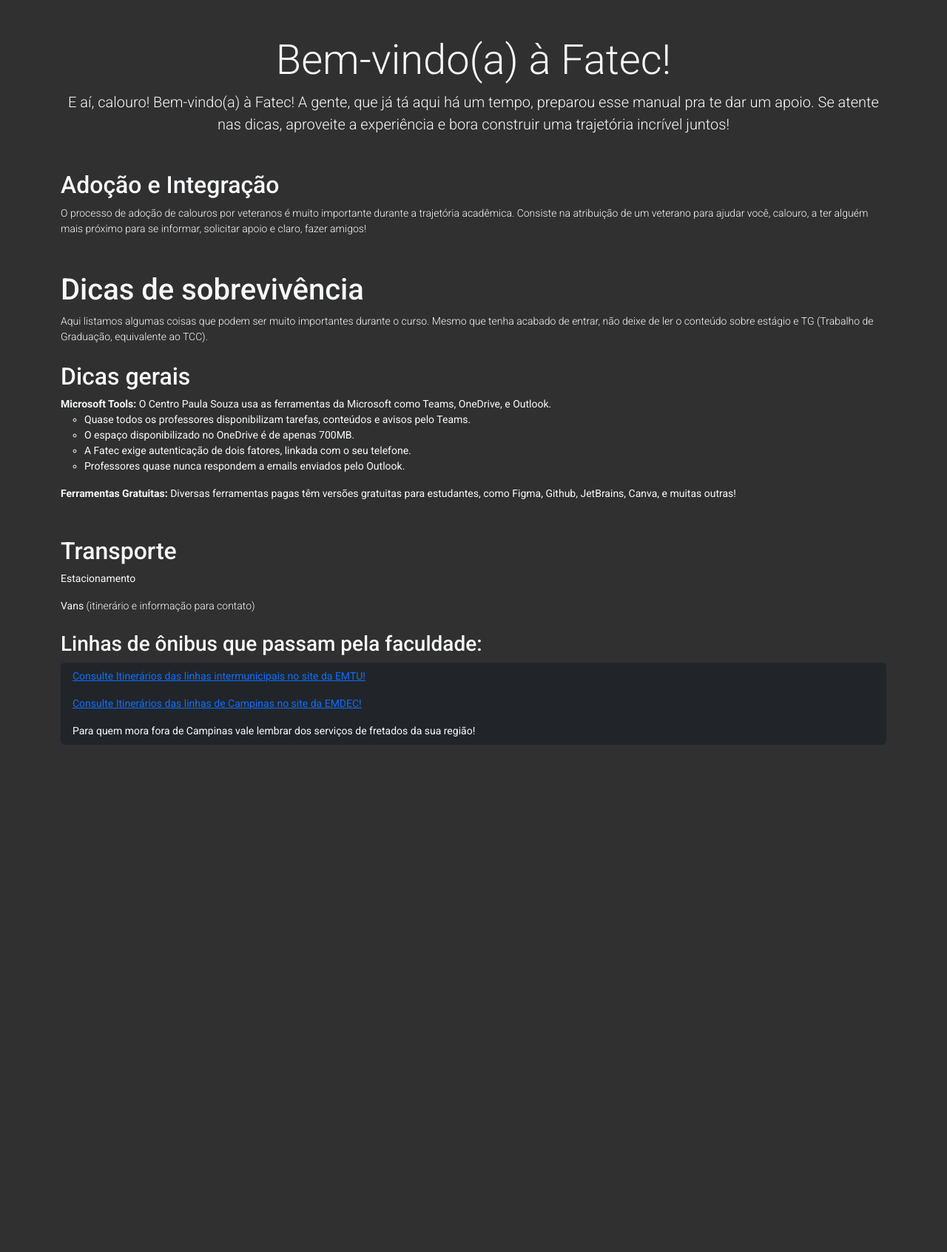
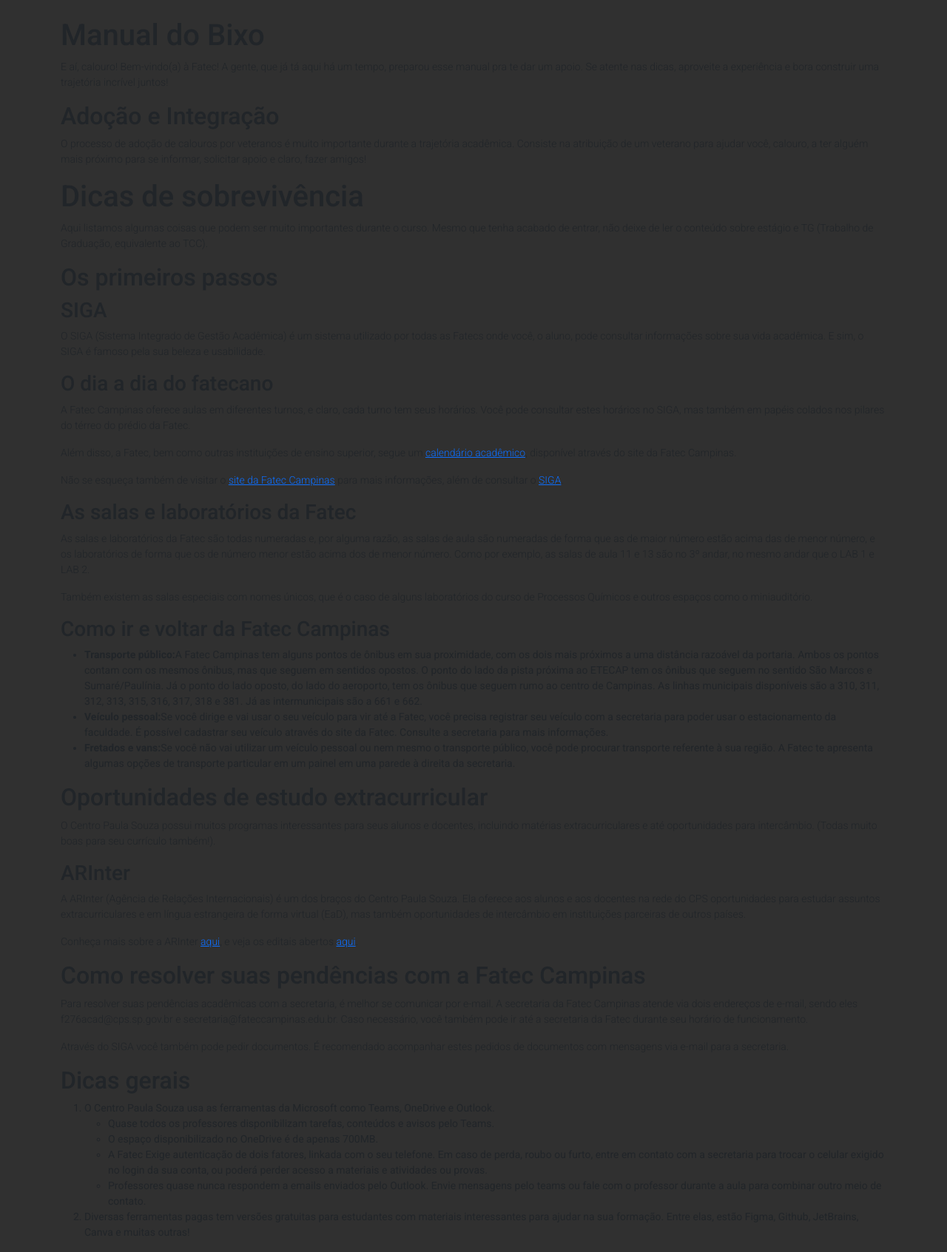
Before and after one commit to manual-dos-bixos/integracao-2, a Flask app: template app/templates/manual-dos-bixos.html in a window 1280 px wide. Shown: the whole page at 74% size. Before the commit the page ends 1007 px from the top, so only its background shows below. Run offline with Flask 3, Linux system fonts and the light colour scheme; the template is opened without the code that fills it, so the values that code supplies are empty; some web fonts are replaced.

Commit message:
adicionei conteúdo do manual

```diff
--- a/app/routes.py
+++ b/app/routes.py
@@ -75,3 +75,7 @@
             'curso': aluno.curso.sigla + ' - ' + aluno.curso.turno
         })
     return render_template('admin.html', alunos=alunos)
+
+@main.route('/manual', methods=['GET'])
+def get_manual():
+    return render_template('manual-dos-bixos.html')
--- a/app/templates/manual-dos-bixos.html
+++ b/app/templates/manual-dos-bixos.html
@@ -1,56 +1,62 @@
-{% extends 'base.html' %}
+{% extends "base.html" %}
 
-{% block title %} Manual dos Bixos {% endblock %}
+{% block title %}Manual do Bixo{% endblock %}
 
 {% block content %}
-<div class="container py-5 text-light">
-    <header class="mb-5 text-center">
-        <h1 class="display-4">Bem-vindo(a) à Fatec!</h1>
-        <p class="lead">E aí, calouro! Bem-vindo(a) à Fatec! A gente, que já tá aqui há um tempo, preparou esse manual pra te dar um apoio. Se atente nas dicas, aproveite a experiência e bora construir uma trajetória incrível juntos!</p>
-    </header>
+<div class="container mt-4">
+    <h1>Manual do Bixo</h1>
+    <p>E aí, calouro! Bem-vindo(a) à Fatec! A gente, que já tá aqui há um tempo, preparou esse manual pra te dar um apoio. Se atente nas dicas, aproveite a experiência e bora construir uma trajetória incrível juntos!</p>
 
-    <section class="mb-5">
     <h2>Adoção e Integração</h2>
     <p>O processo de adoção de calouros por veteranos é muito importante durante a trajetória acadêmica. Consiste na atribuição de um veterano para ajudar você, calouro, a ter alguém mais próximo para se informar, solicitar apoio e claro, fazer amigos!</p>
-    </section>
 
-    <section class="mb-5">
     <h1>Dicas de sobrevivência</h1>
     <p>Aqui listamos algumas coisas que podem ser muito importantes durante o curso. Mesmo que tenha acabado de entrar, não deixe de ler o conteúdo sobre estágio e TG (Trabalho de Graduação, equivalente ao TCC).</p>
 
-        <h2 class="mt-4">Dicas gerais</h2>
-        <ul class="list-unstyled">
-            <li class="mb-3">
-                <strong>Microsoft Tools:</strong> O Centro Paula Souza usa as ferramentas da Microsoft como Teams, OneDrive, e Outlook.
+    <h2>Os primeiros passos</h2>
+    <h3>SIGA</h3>
+    <p>O SIGA (Sistema Integrado de Gestão Acadêmica) é um sistema utilizado por todas as Fatecs onde você, o aluno, pode consultar informações sobre sua vida acadêmica. E sim, o SIGA é famoso pela sua beleza e usabilidade.</p>
+
+    <h3>O dia a dia do fatecano</h3>
+    <p>A Fatec Campinas oferece aulas em diferentes turnos, e claro, cada turno tem seus horários. Você pode consultar estes horários no SIGA, mas também em papéis colados nos pilares do térreo do prédio da Fatec.</p>
+    <p>Além disso, a Fatec, bem como outras instituições de ensino superior, segue um <a href="https://fateccampinas.edu.br/site/wp-content/uploads/2024/12/Calendario-Escolar-2025-1o-Semestre_Fatec-Campinas.pdf" target="_blank">calendário acadêmico</a>, disponível através do site da Fatec Campinas.</p>
+    <p>Não se esqueça também de visitar o <a href="https://fateccampinas.edu.br/site/" target="_blank">site da Fatec Campinas</a> para mais informações, além de consultar o <a href="https://siga.cps.sp.gov.br/aluno/login.aspx" target="_blank">SIGA</a>.</p>
+
+    <h3>As salas e laboratórios da Fatec</h3>
+    <p>As salas e laboratórios da Fatec são todas numeradas e, por alguma razão, as salas de aula são numeradas de forma que as de maior número estão acima das de menor número, e os laboratórios de forma que os de número menor estão acima dos de menor número. Como por exemplo, as salas de aula 11 e 13 são no 3º andar, no mesmo andar que o LAB 1 e LAB 2.</p>
+    <p>Também existem as salas especiais com nomes únicos, que é o caso de alguns laboratórios do curso de Processos Químicos e outros espaços como o miniauditório.</p>
+
+    <h3>Como ir e voltar da Fatec Campinas</h3>
+    <ul>
+        <li><strong>Transporte público:</strong>A Fatec Campinas tem alguns pontos de ônibus em sua proximidade, com os dois mais próximos a uma distância razoável da portaria. Ambos os pontos contam com os mesmos ônibus, mas que seguem em sentidos opostos. O ponto do lado da pista próxima ao ETECAP tem os ônibus que seguem no sentido São Marcos e Sumaré/Paulínia. Já o ponto do lado oposto, do lado do aeroporto, tem os ônibus que seguem rumo ao centro de Campinas.
+
+            As linhas municipais disponíveis são a 310, 311, 312, 313, 315, 316, 317, 318 e 381. Já as intermunicipais são a 661 e 662.</li>
+        <li><strong>Veículo pessoal:</strong>Se você dirige e vai usar o seu veículo para vir até a Fatec, você precisa registrar seu veículo com a secretaria para poder usar o estacionamento da faculdade. É possível cadastrar seu veículo através do site da Fatec. Consulte a secretaria para mais informações.</li>
+        <li><strong>Fretados e vans:</strong>Se você não vai utilizar um veículo pessoal ou nem mesmo o transporte público, você pode procurar transporte referente à sua região. A Fatec te apresenta algumas opções de transporte particular em um painel em uma parede à direita da secretaria.</li>
+    </ul>
+
+    <h2>Oportunidades de estudo extracurricular</h2>
+    <p>O Centro Paula Souza possui muitos programas interessantes para seus alunos e docentes, incluindo matérias extracurriculares e até oportunidades para intercâmbio. (Todas muito boas para seu currículo também!).</p>
+
+    <h3>ARInter</h3>
+    <p>A ARInter (Agência de Relações Internacionais) é um dos braços do Centro Paula Souza. Ela oferece aos alunos e aos docentes na rede do CPS oportunidades para estudar assuntos extracurriculares e em língua estrangeira de forma virtual (EaD), mas também oportunidades de intercâmbio em instituições parceiras de outros países.</p>
+    <p>Conheça mais sobre a ARInter <a href="https://arinter.cps.sp.gov.br/sobre-a-arinter/" target="_blank">aqui</a>, e veja os editais abertos <a href="https://arinter.cps.sp.gov.br/editais-abertos/" target="_blank">aqui</a>.</p>
+
+    <h2>Como resolver suas pendências com a Fatec Campinas</h2>
+    <p>Para resolver suas pendências acadêmicas com a secretaria, é melhor se comunicar por e-mail. A secretaria da Fatec Campinas atende via dois endereços de e-mail, sendo eles f276acad@cps.sp.gov.br e secretaria@fateccampinas.edu.br. Caso necessário, você também pode ir até a secretaria da Fatec durante seu horário de funcionamento. </p>
+    <p>Através do SIGA você também pode pedir documentos. É recomendado acompanhar estes pedidos de documentos com mensagens via e-mail para a secretaria.</p>
+
+    <h2>Dicas gerais</h2>
+    <ol>
+        <li>O Centro Paula Souza usa as ferramentas da Microsoft como Teams, OneDrive e Outlook.
             <ul>
                 <li>Quase todos os professores disponibilizam tarefas, conteúdos e avisos pelo Teams.</li>
                 <li>O espaço disponibilizado no OneDrive é de apenas 700MB.</li>
-                    <li>A Fatec exige autenticação de dois fatores, linkada com o seu telefone.</li>
-                    <li>Professores quase nunca respondem a emails enviados pelo Outlook.</li>
+                <li>A Fatec Exige autenticação de dois fatores, linkada com o seu telefone. Em caso de perda, roubo ou furto, entre em contato com a secretaria para trocar o celular exigido no login da sua conta, ou poderá perder acesso a materiais e atividades ou provas.</li>
+                <li>Professores quase nunca respondem a emails enviados pelo Outlook. Envie mensagens pelo teams ou fale com o professor durante a aula para combinar outro meio de contato.</li>
             </ul>
         </li>
-            <li>
-                <strong>Ferramentas Gratuitas:</strong> Diversas ferramentas pagas têm versões gratuitas para estudantes, como Figma, Github, JetBrains, Canva, e muitas outras!
-            </li>
-        </ul>
-    </section>
-
-    <section class="mb-5">
-        <h2>Transporte</h2>
-        <p><strong>Estacionamento</strong></p>
-        <p><strong>Vans</strong> (itinerário e informação para contato)</p>
-
-        <h3 class="mt-4">Linhas de ônibus que passam pela faculdade:</h3>
-        <ul class="list-group">
-            {% for linha in linhas %}
-            <li class="list-group-item bg-dark text-light border-0">
-                {{ linha.numero_linha }} | Sentido 1: {{ linha.sentido_1 }} | Sentido 2: {{ linha.sentido_2 }}
-            </li>
-            {% endfor %}
-            <li class="list-group-item bg-dark text-light border-0"><a href="https://www.emtu.sp.gov.br/EMTU/home/home.htm">Consulte Itinerários das linhas intermunicipais no site da EMTU!</a></li>
-            <li class="list-group-item bg-dark text-light border-0"><a href="http://www.emdec.com.br/eficiente/sites/portalemdec/pt-br/site.php?secao=horarios_itinerarios">Consulte Itinerários das linhas de Campinas no site da EMDEC!</a></li>
-            <li class="list-group-item bg-dark text-light border-0">Para quem mora fora de Campinas vale lembrar dos serviços de fretados da sua região!</li>
-        </ul>
-    </section>
+        <li>Diversas ferramentas pagas tem versões gratuitas para estudantes com materiais interessantes para ajudar na sua formação. Entre elas, estão Figma, Github, JetBrains, Canva e muitas outras! </li>
+    </ol>
 </div>
 {% endblock %}
```
Lines whose indentation alone changed are shown as unchanged.
